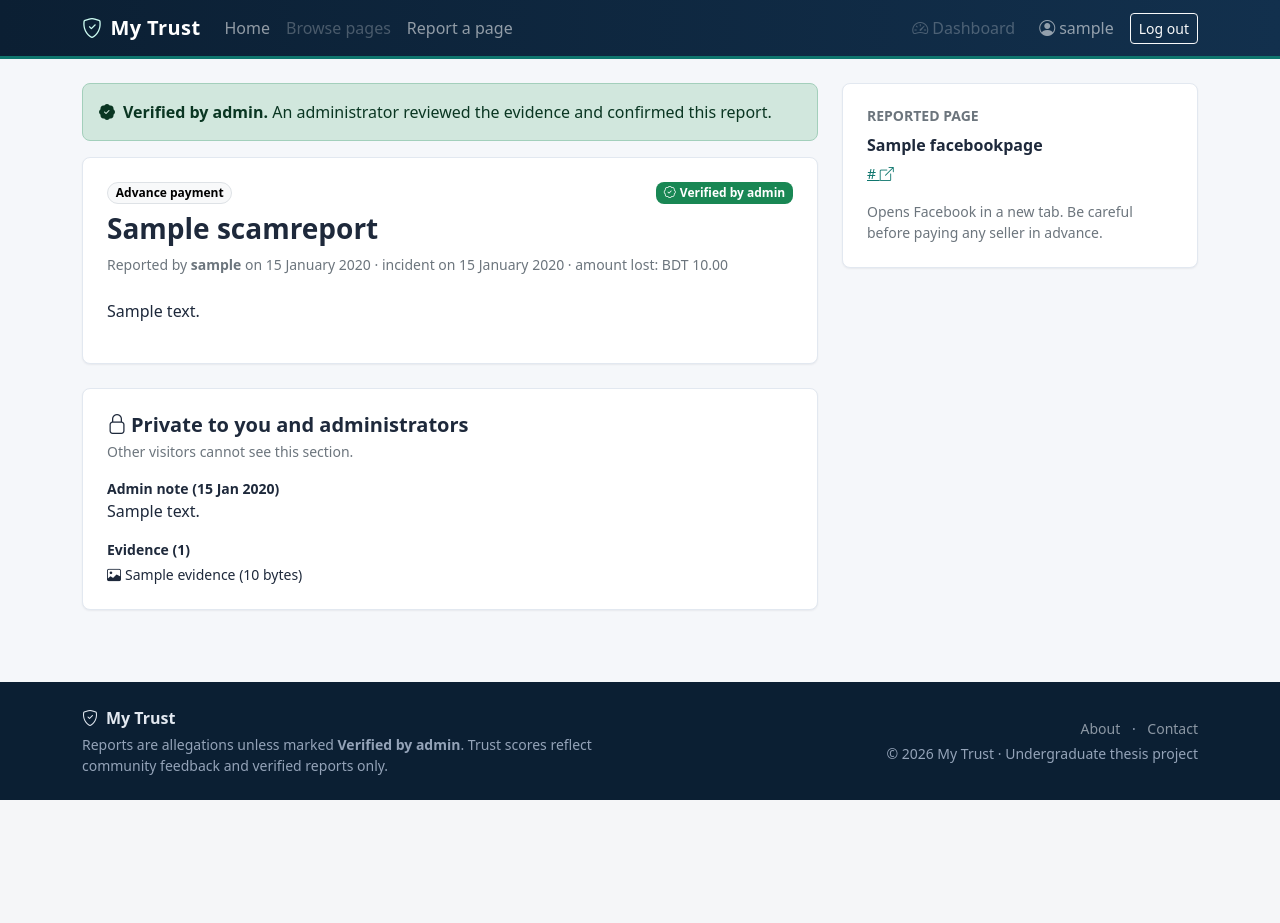
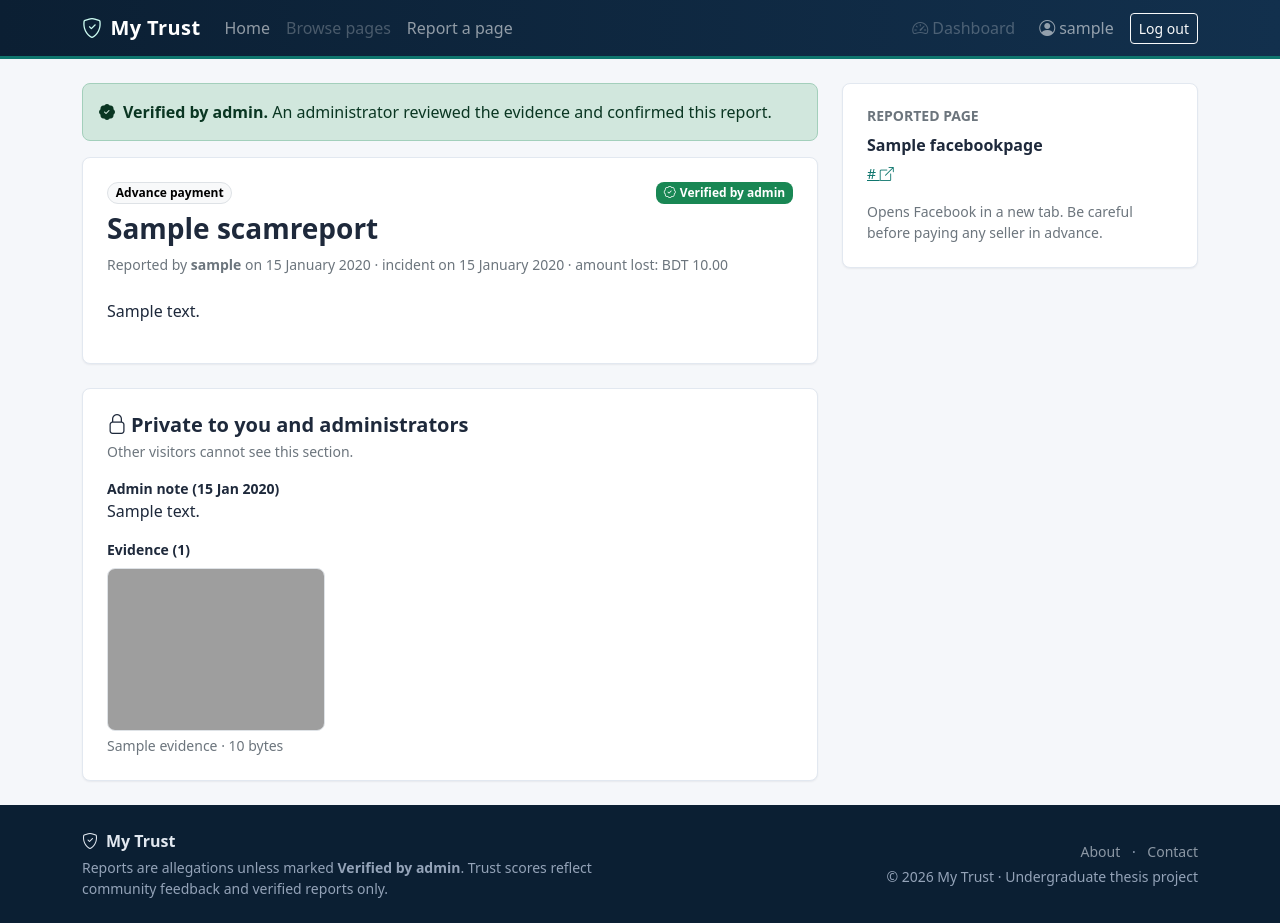
Before and after one commit to muhammadtamimworkplace/my-trust, a Django app: page /reports/1/ in a window 1280 px wide. Before the commit the page ends 800 px from the top, so only its background shows below. Run offline with Django 5.2, Linux system fonts and the light colour scheme; a user stored in the database is signed in; tables that the repository leaves empty hold one stand-in row (values such as "Sample post"); parts of the project's set-up code (start-up, migrations or seed data) failed here and were passed over; some libraries are stand-ins or nearby versions; grey boxes are pictures that could not be loaded.

Commit message:
feat: serve evidence through access-controlled view

```diff
--- a/reports/urls.py
+++ b/reports/urls.py
@@ -8,4 +8,5 @@ urlpatterns = [
     path("reports/new/", views.report_create, name="report_create"),
     path("reports/mine/", views.my_reports, name="my_reports"),
     path("reports/<int:pk>/", views.report_detail, name="report_detail"),
+    path("evidence/<int:pk>/", views.evidence_file, name="evidence_file"),
 ]
--- a/reports/views.py
+++ b/reports/views.py
@@ -1,11 +1,15 @@
 from django.contrib import messages
 from django.contrib.auth.decorators import login_required
+from django.core.exceptions import PermissionDenied
 from django.core.paginator import Paginator
-from django.http import Http404
+from django.http import FileResponse, Http404
 from django.shortcuts import get_object_or_404, redirect, render
+from django.views.decorators.cache import never_cache
 
 from .forms import ReportForm
-from .models import ScamReport
+from .models import Evidence, ScamReport
+
+EVIDENCE_CONTENT_TYPES = {"jpg": "image/jpeg", "jpeg": "image/jpeg", "png": "image/png"}
 from .services import reports_by_user, submit_report
 
 REPORTS_PER_PAGE = 10
@@ -52,6 +56,28 @@ def report_detail(request, pk):
     return render(request, "reports/report_detail.html", context)
 
 
+@never_cache
+@login_required
+def evidence_file(request, pk):
+    """Serve one evidence image to its reporter or an administrator only.
+
+    Evidence is never exposed through a public /media/ URL (it may contain phone
+    numbers or payment details). never_cache stops browsers/proxies keeping copies.
+    """
+    evidence = get_object_or_404(Evidence.objects.select_related("report"), pk=pk)
+    if not evidence.report.is_managed_by(request.user):
+        raise PermissionDenied("You are not allowed to view this evidence.")
+    extension = evidence.file.name.rsplit(".", 1)[-1].lower()
+    try:
+        handle = evidence.file.open("rb")
+    except FileNotFoundError:
+        raise Http404("Evidence file is missing.")
+    response = FileResponse(handle, content_type=EVIDENCE_CONTENT_TYPES.get(extension, "application/octet-stream"))
+    response["Content-Disposition"] = "inline"
+    response["Cache-Control"] = "private, no-store"
+    return response
+
+
 @login_required
 def my_reports(request):
     """The logged-in user's own reports with their review status."""
--- a/static/css/main.css
+++ b/static/css/main.css
@@ -134,6 +134,14 @@ body {
   font-size: 1.75rem;
 }
 
+/* ---- Report detail ---- */
+.mt-evidence-thumb img {
+  aspect-ratio: 4 / 3;
+  object-fit: cover;
+  width: 100%;
+  background: var(--mt-slate-50);
+}
+
 /* ---- Footer ---- */
 .mt-footer {
   background: var(--mt-navy-900);
--- a/templates/reports/report_detail.html
+++ b/templates/reports/report_detail.html
@@ -52,14 +52,22 @@
             </div>
           {% endif %}
 
-          <div class="fw-semibold small mb-1">Evidence ({{ evidence_list|length }})</div>
-          <ul class="list-unstyled mb-0">
+          <div class="fw-semibold small mb-2">Evidence ({{ evidence_list|length }})</div>
+          <div class="row g-3">
             {% for evidence in evidence_list %}
-              <li class="small"><i class="bi bi-image me-1" aria-hidden="true"></i>{{ evidence.original_name }} ({{ evidence.size_bytes|filesizeformat }})</li>
+              {% url 'reports:evidence_file' evidence.pk as evidence_url %}
+              <div class="col-6 col-md-4">
+                <a class="d-block mt-evidence-thumb" href="{{ evidence_url }}" target="_blank" rel="noopener">
+                  <img src="{{ evidence_url }}" alt="Evidence: {{ evidence.original_name }}" loading="lazy" class="img-fluid rounded border">
+                </a>
+                <div class="small text-secondary text-truncate mt-1" title="{{ evidence.original_name }}">
+                  {{ evidence.original_name }} · {{ evidence.size_bytes|filesizeformat }}
+                </div>
+              </div>
             {% empty %}
-              <li class="small text-secondary">No files attached.</li>
+              <div class="col-12 small text-secondary">No files attached.</div>
             {% endfor %}
-          </ul>
+          </div>
         </section>
       {% endif %}
     </article>
```
Also changed, not shown: docs/PROGRESS.md (+2 -2 lines), reports/tests/test_evidence_access.py (added, +71 -0 lines).
